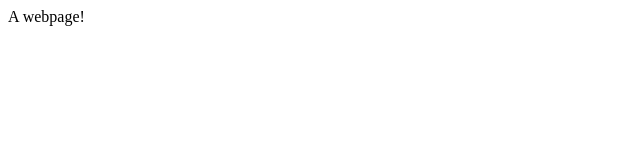
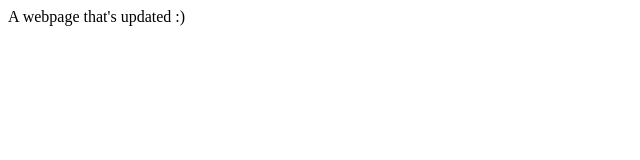
Before and after one commit to tradewinds23/alyssaanderson.me, a plain HTML site: page index.html in a window 1280 px wide. Shown: the whole page, without its empty margins (0-640 px from the left). Drawn offline with Linux system fonts and the light colour scheme.

Commit message:
updated
Updated index.html

```diff
--- a/index.html
+++ b/index.html
@@ -4,6 +4,6 @@
         <title>alyssaanderson.me</title>
     </head>
     <body>
-        A webpage!
+        A webpage that's updated :)
     </body>
 </html>
```
